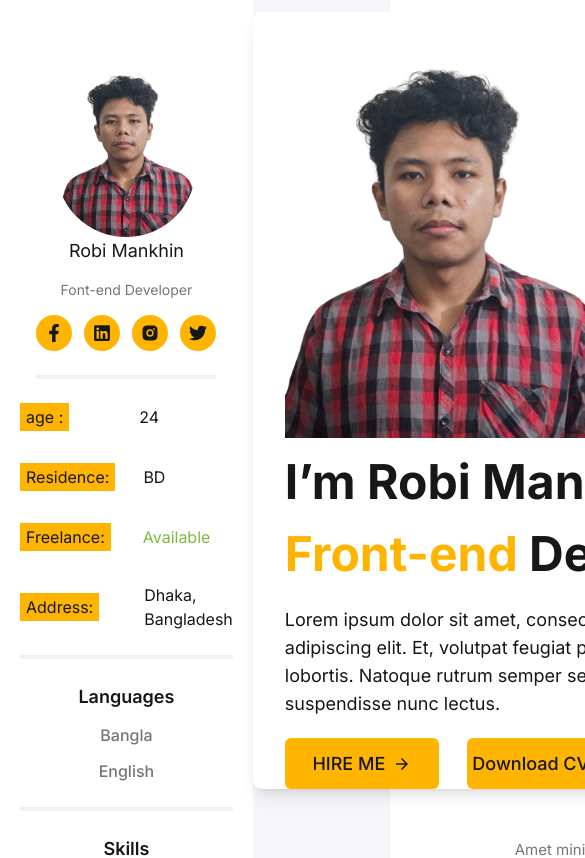
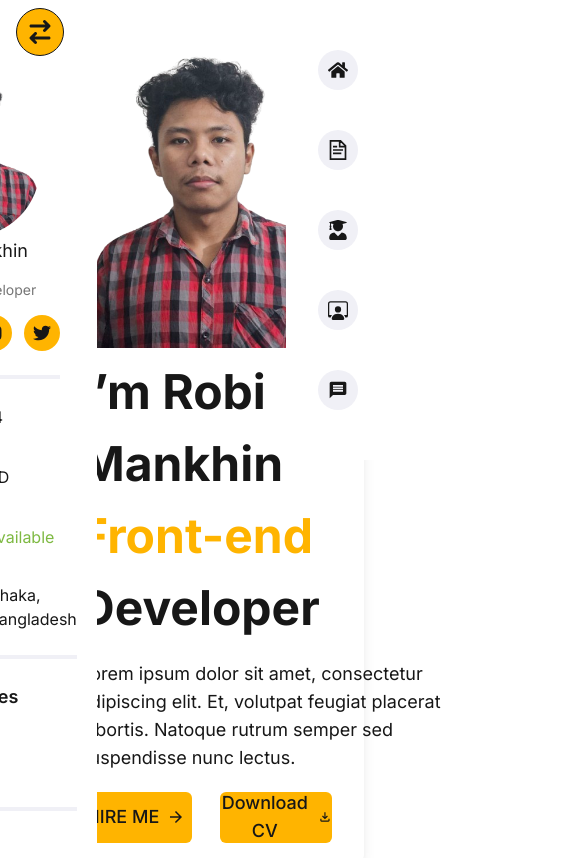
Before and after one commit to RobiMankhinStart/MyNextFolio, a Next.js app: page / in a window 390 px wide. Shown: the top 858 px of the page, 585 px wide, since content can reach past the window. Built offline with nearby package versions, Linux system fonts and the light colour scheme.

Commit message:
responsive done

```diff
--- a/app/components/Home/AboutMeSIde.jsx
+++ b/app/components/Home/AboutMeSIde.jsx
@@ -1,4 +1,4 @@
-import React from "react";
+import React, { useState } from "react";
 import Image from "next/image";
 import proPic from "../../../public/bgOne-removebg-preview.png";
 import { FaFacebookF } from "react-icons/fa";
@@ -6,9 +6,13 @@ import { FaLinkedin } from "react-icons/fa";
 import { RiInstagramFill } from "react-icons/ri";
 import { FaTwitter } from "react-icons/fa";
 
-const AboutMeSIde = () => {
+const AboutMeSIde = ({ left }) => {
   return (
-    <div className="py-[50px] px-5 bg-white">
+    <div
+      className={`${
+        left ? "left-0" : "left-[-40%]"
+      } absolute lg:left-0 z-40 transition-all duration-300  py-[50px] px-5 bg-white`}
+    >
       <div className="flex flex-col ">
         <div className="flex flex-col items-center">
           <Image
--- a/app/components/Home/Banner.jsx
+++ b/app/components/Home/Banner.jsx
@@ -6,11 +6,11 @@ import { MdOutlineFileDownload } from "react-icons/md";
 
 const Banner = () => {
   return (
-    <div className="pb-[50px] w-[90%] lg:w-[900px] mt-3 lg:mx-auto ">
-      <div className="container bg-white shadow-lg rounded-lg hover:scale-104 duration-300 ">
+    <div className="pb-[50px] w-[90%]  lg:w-[900px] mt-3 lg:mx-auto ">
+      <div className="container  pb-5 bg-white shadow-lg rounded-lg ">
         <div className="mainDiv flex-col-reverse lg:flex-row flex lg:items-center justify-center gap-2">
           <div>
-            <h1 className="w-[500px] font-inter font-bold text-[48px]">
+            <h1 className="lg:w-[500px] w-full font-inter font-bold text-[48px]">
               I’m Robi Mankhin
               <span className="text-[#FFB400]"> Front-end </span>Developer
             </h1>
--- a/app/components/Home/Contact.jsx
+++ b/app/components/Home/Contact.jsx
@@ -4,9 +4,9 @@ import { IoMdMail } from "react-icons/io";
 
 const Contact = () => {
   return (
-    <div className="py-7">
+    <div className="py-7  w-[90%]  lg:w-[900px]">
       <div className="container">
-        <div className="mainDiv flex w-[900px] justify-between">
+        <div className="mainDiv flex lg:flex-row flex-col items-center  justify-between">
           <div>
             <h3 className="text-3xl text-center font-bold">
               Leave me your info
--- a/app/components/Home/Education.jsx
+++ b/app/components/Home/Education.jsx
@@ -2,7 +2,7 @@ import React from "react";
 
 const Education = () => {
   return (
-    <section className="bg-[#f5f5fa] mx-auto w-[900px] py-16 ">
+    <section className="bg-[#f5f5fa] mx-auto  w-[90%]  lg:w-[900px] py-16 ">
       <div className="max-w-4xl mx-auto text-center mb-12">
         <h2 className="text-[32px] font-bold font-inter">Education</h2>
         <p className="font-inter mt-6 w-[410px] mx-auto text-[#767676] text-[15px]">
@@ -11,8 +11,8 @@ const Education = () => {
         </p>
       </div>
 
-      <div className="bg-white  flex flex-col  gap-[100px] rounded-lg shadow-sm py-[47px] px-[29px]">
-        <div className="flex gap-10">
+      <div className="bg-white  flex flex-col  gap-[100px]  rounded-lg shadow-sm py-[47px] px-[29px]">
+        <div className="flex gap-10 lg:flex-row flex-col">
           <div className="flex flex-col">
             <h3 className="text-lg font-medium ">University Of Toronto</h3>
             <div className=" flex gap-5  items-center">
@@ -27,7 +27,7 @@ const Education = () => {
               <h3 className="text-lg font-inter font-semibold ">
                 Certificate of web training
               </h3>
-              <p className="w-[550px] text-[#767676]">
+              <p className="md:w-[95%] lg:w-[550px] text-[#767676]">
                 Lorem ipsum dolor sit amet, consectetur adipiscing elit. Amet
                 dapibus nibh ut faucibus nunc, egestas id amet porttitor.
                 Pulvinar quisque sed amet, nulla nunc. Eleifend sodales posuere
--- a/app/components/Home/MyServices.jsx
+++ b/app/components/Home/MyServices.jsx
@@ -3,7 +3,7 @@ import MyServiceCard from "../common/MyServiceCard";
 
 const MyServices = () => {
   return (
-    <div className="pb-[70px]  w-[900px]">
+    <div className="pb-[70px]  w-[90%]  lg:w-[900px]">
       <div className="container">
         <div className="mainDiv">
           <p className="font-inter  w-[400px] mx-auto text-center text-[#767676] text-[15px]">
--- a/app/components/Home/PortFolio.jsx
+++ b/app/components/Home/PortFolio.jsx
@@ -4,7 +4,7 @@ import img from "../../../public/Image.png";
 
 const PortFolio = () => {
   return (
-    <div className="container  w-[900px] pb-[50px]">
+    <div className="container   w-[90%]  lg:w-[900px] pb-[50px]">
       <div className="max-w-4xl mx-auto text-center mb-12">
         <h2 className="text-[32px] font-bold font-inter">My Works</h2>
         <p className="font-inter mt-6 w-[410px] mx-auto text-[#767676] text-[15px]">
--- a/app/components/Home/SideNav.jsx
+++ b/app/components/Home/SideNav.jsx
@@ -6,7 +6,7 @@ import { BsPersonWorkspace } from "react-icons/bs";
 import { MdMessage } from "react-icons/md";
 const SideNav = () => {
   return (
-    <div className="py-[50px] px-8 bg-white flex gap-10 flex-col items-center">
+    <div className="fixed right-0 py-[50px] rounded-lg px-8 bg-white flex gap-10 flex-col items-center">
       <div className="relative">
         <div
           title="home"
--- a/app/components/common/Footer.jsx
+++ b/app/components/common/Footer.jsx
@@ -2,7 +2,7 @@ import React from "react";
 
 const Footer = () => {
   return (
-    <footer className="container w-[970px] py-5 bg-white flex items-center justify-center">
+    <footer className="container  w-[90%]  lg:w-[900px] py-5 bg-white flex items-center justify-center">
       <p>2021 All Rights Reserved. Robi</p>
     </footer>
   );
--- a/app/page.js
+++ b/app/page.js
@@ -1,3 +1,4 @@
+"use client";
 import Image from "next/image";
 import AboutMeSIde from "./components/Home/AboutMeSIde";
 import Banner from "./components/Home/Banner";
@@ -7,13 +8,30 @@ import Education from "./components/Home/Education";
 import PortFolio from "./components/Home/PortFolio";
 import Footer from "./components/common/Footer";
 import Contact from "./components/Home/Contact";
+import { useState } from "react";
+import { FaArrowRightArrowLeft } from "react-icons/fa6";
 
 export default function Home() {
+  const [left, setLeft] = useState(false);
+
+  const handleLeft = () => {
+    setLeft(!left);
+  };
   return (
-    <div className="flex font-inter justify-between bg-[#f5f5fa]">
-      <AboutMeSIde />
-      <div className="">
-        <Banner />
+    <div className="flex relative font-inter justify-between bg-[#f5f5fa]">
+      <AboutMeSIde left={left} />
+      <div
+        onClick={() => setLeft(!left)}
+        className={`${
+          left ? "md:left-[23%] left-[36%]" : "left-4"
+        } absolute top-2 z-50  lg:left-[20%] border lg:hidden  w-12 h-12 p-2 rounded-full flex items-center justify-center duration-200 cursor-pointer hover:bg-[#dbdbe4] bg-[#FFB400]`}
+      >
+        <FaArrowRightArrowLeft className="text-2xl" />
+      </div>
+      <div
+        className={` absolute w-[90%] lg:w-[970px] left-12 lg:left-[27%] transition-all duration-300`}
+      >
+        <Banner left={left} setLeft={setLeft} />
         <MyServices />
         <Education />
         <PortFolio />
```
